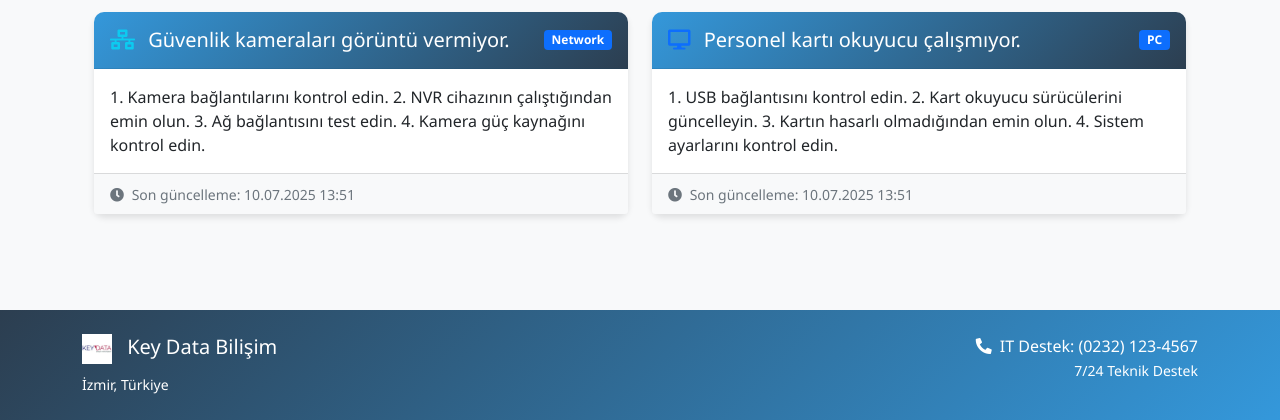
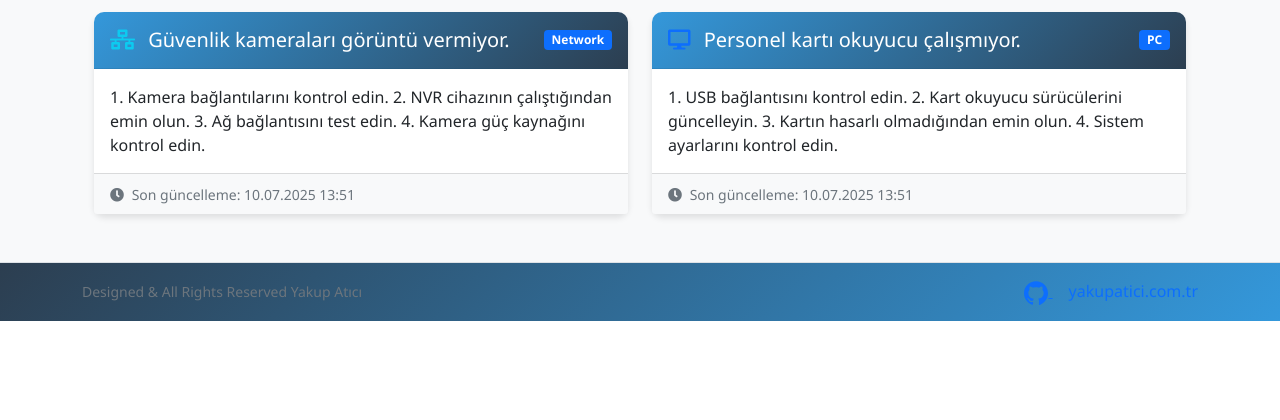
Before and after one commit to yakupatici/FAQ_App, a Flask app: page /dashboard in a window 1280 px wide. Shown: the part 2940-3360 px from the top of the page. After the commit the page ends 3261 px from the top, so only its background shows below. Run offline with Flask 2, Linux system fonts and the light colour scheme; data comes from the database, SQL or seed files in the repository.

Commit message:
Footer: Designed by Yakup Atıcı, GitHub ve web sitesi eklendi

```diff
--- a/templates/base.html
+++ b/templates/base.html
@@ -214,22 +214,19 @@
         {% block content %}{% endblock %}
     </div>
 
-    <footer class="footer">
-        <div class="container">
-            <div class="row">
-                <div class="col-md-6">
-                    <h5>
-                        <img src="{{ url_for('static', filename='icon.png') }}" alt="Key Data Bilişim Logo" style="height: 30px; margin-right: 10px;">
-                        Key Data Bilişim
-                    </h5>
-                    <p class="mb-0"><small>İzmir, Türkiye</small></p>
-                </div>
-                <div class="col-md-6 text-md-end">
-                    <p class="mb-0">
-                        <i class="fas fa-phone-alt me-2"></i>IT Destek: (0232) 123-4567<br>
-                        <small>7/24 Teknik Destek</small>
-                    </p>
-                </div>
+    <!-- Footer -->
+    <footer class="footer mt-auto py-3 bg-light border-top">
+        <div class="container d-flex flex-column flex-md-row justify-content-between align-items-center">
+            <div class="text-muted small mb-2 mb-md-0">
+                Designed &amp; All Rights Reserved Yakup Atıcı
+            </div>
+            <div>
+                <a href="https://github.com/yakupatici" target="_blank" class="me-3" title="GitHub">
+                    <svg xmlns="http://www.w3.org/2000/svg" width="24" height="24" fill="currentColor" viewBox="0 0 24 24" style="vertical-align:middle;"><path d="M12 .297c-6.63 0-12 5.373-12 12 0 5.303 3.438 9.8 8.205 11.387.6.113.82-.258.82-.577 0-.285-.01-1.04-.015-2.04-3.338.724-4.042-1.415-4.042-1.415-.546-1.387-1.333-1.756-1.333-1.756-1.089-.745.084-.729.084-.729 1.205.084 1.84 1.236 1.84 1.236 1.07 1.834 2.809 1.304 3.495.997.108-.775.418-1.305.762-1.605-2.665-.305-5.466-1.334-5.466-5.931 0-1.31.469-2.381 1.236-3.221-.124-.303-.535-1.523.117-3.176 0 0 1.008-.322 3.301 1.23.957-.266 1.983-.399 3.003-.404 1.02.005 2.047.138 3.006.404 2.291-1.553 3.297-1.23 3.297-1.23.653 1.653.242 2.873.118 3.176.77.84 1.235 1.911 1.235 3.221 0 4.609-2.803 5.624-5.475 5.921.43.372.823 1.102.823 2.222 0 1.606-.014 2.898-.014 3.293 0 .322.216.694.825.576C20.565 22.092 24 17.592 24 12.297c0-6.627-5.373-12-12-12"/></svg>
+                </a>
+                <a href="https://yakupatici.com.tr" target="_blank" class="text-decoration-none" title="yakupatici.com.tr">
+                    yakupatici.com.tr
+                </a>
             </div>
         </div>
     </footer>
```
